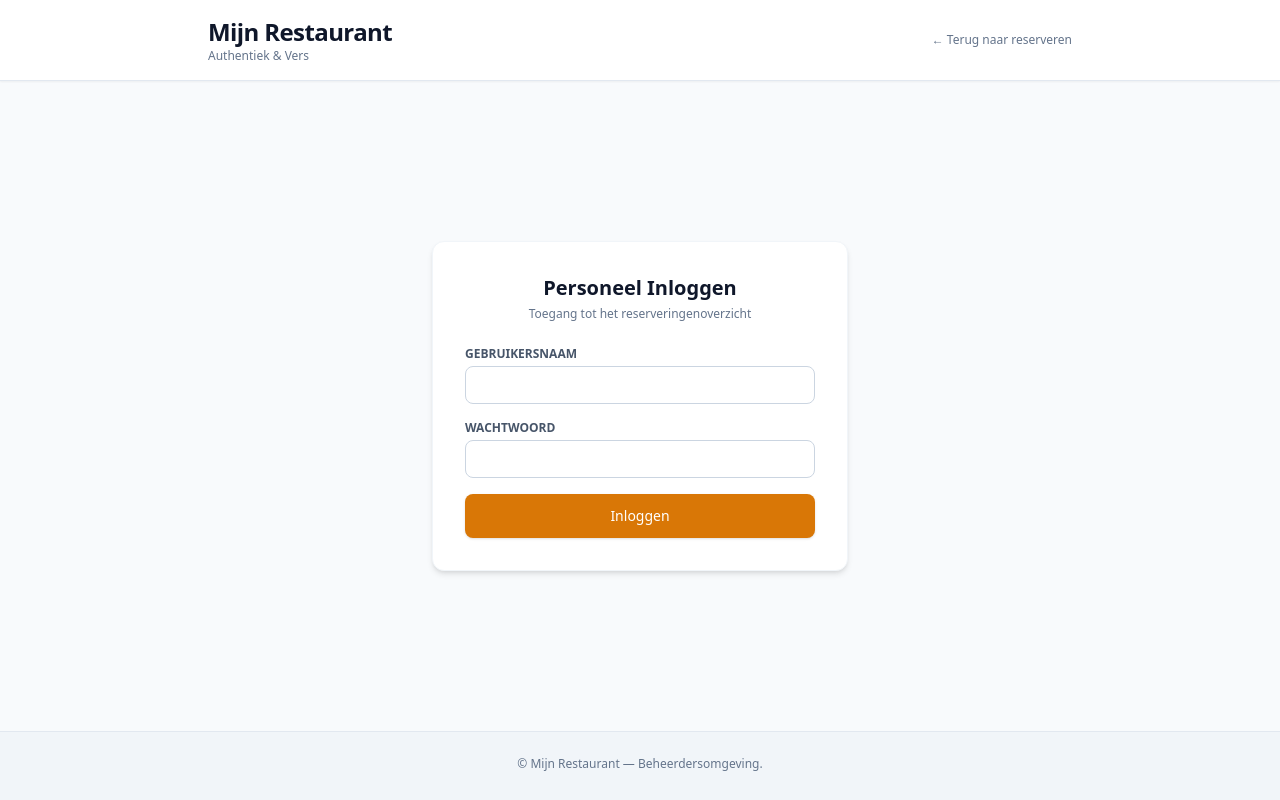
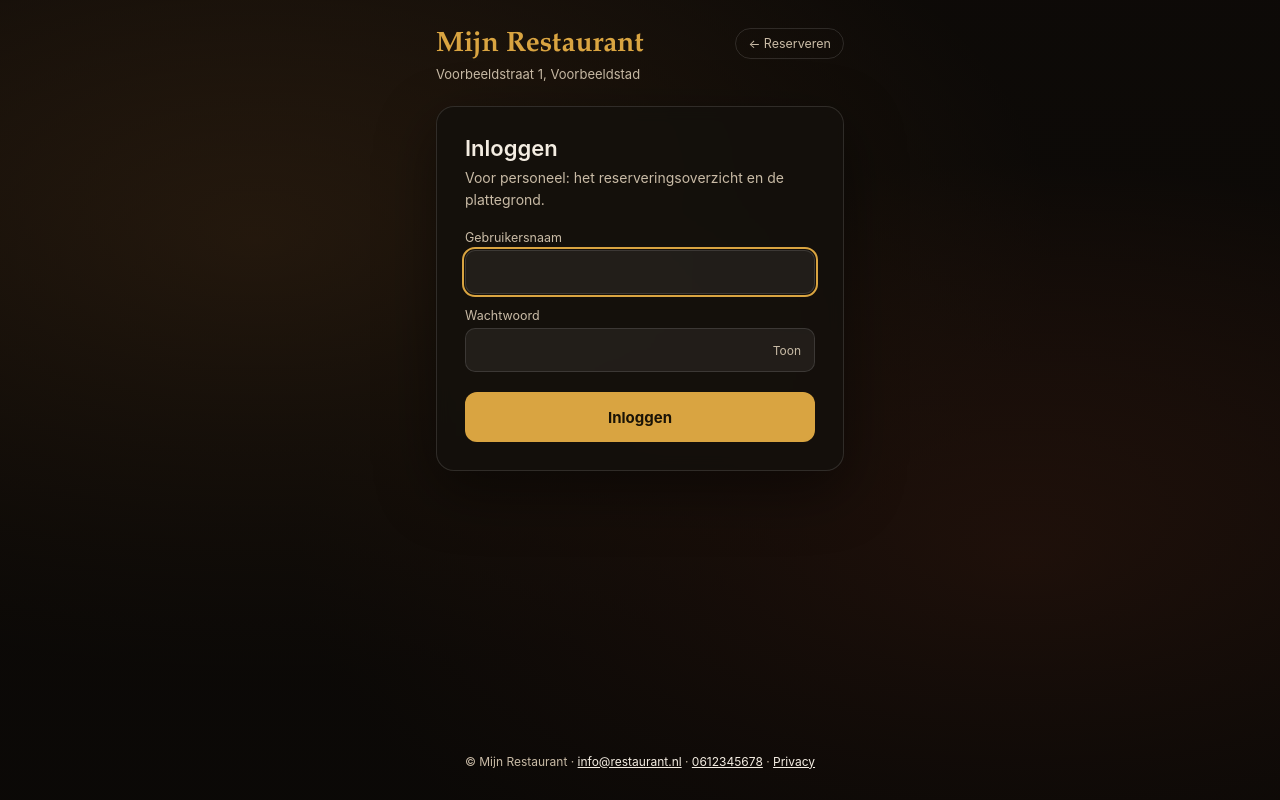
Before and after one commit to kevino-pro/Ressystem, a Flask app: page /login in a window 1280 px wide. Run offline with Flask 3, Linux system fonts and the light colour scheme; some libraries are stand-ins or nearby versions.

Commit message:
Huisstijl per restaurant, nieuwe layout en inlogpagina

```diff
--- a/app/__init__.py
+++ b/app/__init__.py
@@ -18,6 +18,7 @@ from app.services.email_service import stuur_bevestigingsmail_sync
 from app.reserveringsregels import laad_regels
 from app.plattegrond import laad_plattegrond
 from app.privacy import laad_privacy
+from app.huisstijl import laad_huisstijl
 
 MIN_WACHTWOORD_LENGTE = 12
 
@@ -26,7 +27,7 @@ def create_app(config_class=Config):
     # basicConfig is een no-op als er al handlers staan, dus dubbel aanroepen is onschadelijk.
     logging.basicConfig(level=logging.INFO, format="%(asctime)s %(levelname)s %(name)s: %(message)s")
 
-    app = Flask(__name__, template_folder='../templates')
+    app = Flask(__name__, template_folder='../templates', static_folder='../static')
     app.config.from_object(config_class)
     if not app.config.get('SECRET_KEY'):
         raise RuntimeError("Configureer SECRET_KEY via de omgeving voordat de app start.")
@@ -45,6 +46,7 @@ def create_app(config_class=Config):
     app.config['PRIVACY'] = laad_privacy(regels_pad)  # None als het bestand geen [privacy] heeft
     if app.config.get('APP_ENV') == 'production' and app.config['PRIVACY'] is None:
         raise RuntimeError(f"APP_ENV=production maar {regels_pad.name} heeft geen [privacy]; de privacyverklaring is verplicht.")
+    app.config['HUISSTIJL'] = laad_huisstijl(regels_pad, app.static_folder)
 
     init_db_pool(app)
     app.teardown_appcontext(close_db)
@@ -52,6 +54,7 @@ def create_app(config_class=Config):
     if app.config.get('TRUSTED_PROXY_COUNT'):
         app.wsgi_app = ProxyFix(app.wsgi_app, x_for=app.config['TRUSTED_PROXY_COUNT'])
     app.jinja_env.globals['csrf_token'] = csrf_token
+    app.context_processor(lambda: {'huisstijl': app.config['HUISSTIJL']})
 
     from app.routes.web import web_bp
     from app.routes.api import api_bp
--- a/restaurants/voorbeeld.toml
+++ b/restaurants/voorbeeld.toml
@@ -33,3 +33,9 @@ verwerkers = [
     { naam = "Neon", doel = "opslag van de reserveringen (database)", locatie = "Europese Unie" },
     { naam = "Resend", doel = "versturen van de bevestigingsmail", locatie = "Verenigde Staten" },
 ]
+
+# Huisstijl (optioneel). Zonder deze sectie: goudkleurig accent en geen foto.
+[huisstijl]
+accentkleur = "#d9a441"                 # kleur van knoppen en gekozen tijden, als #rrggbb
+ondertitel = "Voorbeeldstraat 1, Voorbeeldstad"
+# achtergrond = "restaurants/voorbeeld/achtergrond.webp"   # pad binnen static/
--- a/restaurants/wpl.toml
+++ b/restaurants/wpl.toml
@@ -85,3 +85,9 @@ verwerkers = [
     { naam = "n8n", doel = "doorsturen van reserveringen die als bericht binnenkomen", locatie = "Europese Unie" },
     { naam = "Anthropic", doel = "omzetten van een bericht naar een reservering (alleen bij reserveren via een bericht)", locatie = "Verenigde Staten" },
 ]
+
+# Huisstijl van de website. De achtergrondfoto zet je in static/restaurants/wpl/ en noem je hier,
+# bijvoorbeeld achtergrond = "restaurants/wpl/achtergrond.webp". Zonder foto: een warme donkere gloed.
+[huisstijl]
+accentkleur = "#d9a441"
+ondertitel = "Schoolstraat 35, Den Haag"
--- /dev/null
+++ b/static/css/huisstijl.css
@@ -0,0 +1,214 @@
+/* Huisstijl voor alle pagina's. De accentkleur en de achtergrondfoto komen per restaurant uit
+   [huisstijl] in het restaurantbestand (zie templates/basis.html); de rest is voor elk restaurant gelijk. */
+:root {
+    --accent: #d9a441;
+    --accent-tekst: #1a1306;
+    --kaart: rgba(20, 16, 12, .88);
+    --lijn: rgba(255, 255, 255, .12);
+    --tekst: #f4ede2;
+    --zacht: #c9bba6;
+    --veld: rgba(255, 255, 255, .06);
+    --rood: #e57373;
+    --groen: #7bc47f;
+    --kop-font: "Iowan Old Style", "Palatino Linotype", Georgia, serif;
+}
+* { box-sizing: border-box; margin: 0; }
+body {
+    font-family: Inter, "Segoe UI", system-ui, -apple-system, sans-serif;
+    font-size: 14px; color: var(--tekst); background: #120d09;
+    min-height: 100vh; position: relative; display: flex; flex-direction: column;
+}
+body.personeel { background: #100c09; }
+a { color: var(--accent); }
+.verborgen, [hidden] { display: none !important; }
+
+/* Achtergrond: foto als die is ingesteld, anders een warme gloed. Altijd een donkere laag erover. */
+.foto {
+    position: absolute; inset: 0; overflow: hidden; z-index: 0;
+    background:
+        radial-gradient(ellipse at 20% 30%, #5a3a1c 0%, transparent 55%),
+        radial-gradient(ellipse at 80% 70%, #6b2f1a 0%, transparent 50%),
+        #120d09;
+    background-size: cover; background-position: center;
+}
+.foto::after { content: ""; position: absolute; inset: 0; background: linear-gradient(180deg, rgba(10, 8, 6, .6), rgba(10, 8, 6, .88)); }
+
+.wrap { position: relative; z-index: 1; width: 100%; max-width: 620px; margin: 0 auto; padding: 28px 16px 40px; flex: 1; }
+.wrap.smal { max-width: 440px; }
+.wrap.breed { max-width: 1180px; padding-top: 20px; }
+
+/* Kop en voet */
+header.top { display: flex; justify-content: space-between; align-items: flex-start; gap: 12px; margin-bottom: 24px; }
+.logo { text-decoration: none; }
+.logo h1 { font-family: var(--kop-font); font-size: 28px; font-weight: 700; color: var(--accent); }
+.logo p { font-size: 13px; color: var(--zacht); margin-top: 4px; }
+footer.voet { position: relative; z-index: 1; text-align: center; font-size: 12px; color: var(--zacht); padding: 0 16px 28px; line-height: 1.7; }
+footer.voet a { color: var(--tekst); }
+nav.staf { display: flex; justify-content: space-between; align-items: center; gap: 12px; flex-wrap: wrap;
+           padding-bottom: 18px; border-bottom: 1px solid var(--lijn); margin-bottom: 22px; }
+nav.staf .logo h1 { font-size: 21px; }
+.tabs { display: flex; gap: 8px; flex-wrap: wrap; align-items: center; }
+.tabs form { display: inline; }
+
+/* Bouwstenen */
+.kaart { background: var(--kaart); border: 1px solid var(--lijn); border-radius: 18px; padding: 28px;
+         backdrop-filter: blur(8px); box-shadow: 0 20px 60px rgba(0, 0, 0, .45); }
+h2 { font-size: 22px; font-weight: 600; }
+h3 { font-size: 16px; font-weight: 600; }
+.sub { color: var(--zacht); margin-top: 6px; line-height: 1.55; }
+.klein { font-size: 12.5px; color: var(--zacht); line-height: 1.6; }
+.pil { display: inline-flex; align-items: center; gap: 4px; font: inherit; font-size: 12.5px; color: var(--zacht);
+       text-decoration: none; border: 1px solid var(--lijn); padding: 7px 12px; border-radius: 999px;
+       background: transparent; cursor: pointer; white-space: nowrap; }
+.pil:hover { color: var(--tekst); border-color: rgba(255, 255, 255, .3); }
+.pil.aan { color: var(--accent-tekst); background: var(--accent); border-color: var(--accent); font-weight: 600; }
+.knop { display: flex; align-items: center; justify-content: center; width: 100%; min-height: 50px; padding: 0 16px;
+        border: 0; border-radius: 12px; background: var(--accent); color: var(--accent-tekst);
+        font: inherit; font-size: 15px; font-weight: 700; text-decoration: none; cursor: pointer; }
+.knop:hover { filter: brightness(1.07); }
+.knop:disabled { opacity: .5; cursor: default; }
+.knop.rand { background: transparent; border: 1px solid var(--lijn); color: var(--tekst); font-weight: 500; }
+.knop.rood { background: #c0473f; color: #fff; }
+.knop.klein { min-height: 42px; font-size: 14px; }
+.knoppen { display: grid; grid-template-columns: 1fr 1fr; gap: 10px; }
+
+/* Formulieren */
+.veld { margin-bottom: 14px; }
+label { display: block; font-size: 12.5px; color: var(--zacht); margin-bottom: 5px; }
+input[type=text], input[type=email], input[type=tel], input[type=password], input[type=date], input[type=search] {
+    width: 100%; height: 44px; border-radius: 10px; border: 1px solid var(--lijn); background: var(--veld);
+    padding: 0 12px; font: inherit; font-size: 14px; color: var(--tekst); color-scheme: dark; }
+input::placeholder { color: #8f8676; }
+input:focus { outline: 2px solid var(--accent); outline-offset: 1px; }
+.twee { display: grid; grid-template-columns: 1fr 1fr; gap: 12px; }
+.akkoord { display: flex; gap: 10px; align-items: flex-start; font-size: 12.5px; color: var(--zacht); margin: 4px 0 16px; cursor: pointer; }
+.akkoord input { width: 18px; height: 18px; margin-top: 1px; accent-color: var(--accent); flex: none; }
+.melding { border-radius: 10px; padding: 10px 12px; font-size: 13px; margin: 16px 0; }
+.melding.fout { background: rgba(229, 115, 115, .12); border: 1px solid rgba(229, 115, 115, .45); color: #f2b8b8; }
+.melding.ok { background: rgba(123, 196, 127, .12); border: 1px solid rgba(123, 196, 127, .45); color: #bfe3c1; }
+.wachtwoord { position: relative; }
+.wachtwoord button { position: absolute; right: 8px; top: 8px; height: 28px; border: 0; background: transparent; color: var(--zacht); font: inherit; font-size: 12px; cursor: pointer; }
+
+/* Gegevensrijen (bevestiging, annuleren) */
+.details { border: 1px solid var(--lijn); border-radius: 14px; padding: 4px 18px; margin: 22px 0; }
+.details.goud { background: rgba(217, 164, 65, .08); border-color: rgba(217, 164, 65, .3); }
+.rij { display: flex; justify-content: space-between; gap: 12px; padding: 11px 0; border-bottom: 1px solid var(--lijn); }
+.rij:last-child { border-bottom: 0; }
+.rij span:first-child { color: var(--zacht); }
+.rij b { font-weight: 600; text-align: right; }
+.vink { width: 58px; height: 58px; border-radius: 50%; background: rgba(123, 196, 127, .15); border: 1px solid rgba(123, 196, 127, .5);
+        display: grid; place-items: center; color: var(--groen); font-size: 28px; margin-bottom: 16px; }
+
+/* Reserveringsformulier */
+.info { display: flex; gap: 16px; flex-wrap: wrap; font-size: 12.5px; color: var(--zacht); margin: 8px 0 22px; }
+.info b { color: var(--tekst); font-weight: 600; }
+.stap { margin-bottom: 22px; border: 0; padding: 0; }
+.stap legend, .stap h3 { font-size: 13px; font-weight: 600; display: flex; align-items: center; gap: 8px; margin-bottom: 10px; padding: 0; }
+.stap .nr { width: 22px; height: 22px; border-radius: 50%; background: var(--accent); color: var(--accent-tekst);
+            display: grid; place-items: center; font-size: 12px; font-weight: 700; flex: none; }
+.keuzes { display: grid; gap: 8px; }
+.keuzes.personen { grid-template-columns: repeat(8, minmax(0, 56px)); }
+.keuzes.dagen { grid-template-columns: repeat(7, 1fr); }
+.keuzes.tijden { grid-template-columns: repeat(4, 1fr); margin-bottom: 10px; }
+.keuze { min-height: 44px; border-radius: 10px; border: 1px solid var(--lijn); background: var(--veld); color: var(--tekst);
+         font: inherit; font-size: 14.5px; font-weight: 500; cursor: pointer; display: flex; flex-direction: column;
+         align-items: center; justify-content: center; line-height: 1.25; padding: 4px 2px; }
+.keuze:hover:not(:disabled) { border-color: rgba(255, 255, 255, .35); }
+.keuze small { font-size: 10.5px; color: var(--zacht); font-weight: 400; }
+.keuze b { font-size: 17px; }
+.keuze[aria-pressed=true] { background: var(--accent); border-color: var(--accent); color: var(--accent-tekst); font-weight: 700; }
+.keuze[aria-pressed=true] small { color: var(--accent-tekst); }
+.keuze:disabled { opacity: .38; cursor: default; }
+.keuze.bijna { border-color: rgba(217, 164, 65, .6); }
+.keuze.bijna small { color: var(--accent); }
+.groep { font-size: 11.5px; color: var(--zacht); margin: 4px 0 8px; text-transform: uppercase; letter-spacing: .6px; }
+.leeg { color: var(--zacht); font-size: 13px; padding: 10px 0; }
+.samenvatting { background: rgba(217, 164, 65, .1); border: 1px solid rgba(217, 164, 65, .35); border-radius: 12px;
+                padding: 12px 14px; margin-bottom: 12px; font-size: 14px; }
+.samenvatting small { display: block; color: var(--zacht); font-size: 12px; margin-top: 2px; }
+
+/* Privacy */
+.tekst h3 { margin: 28px 0 8px; }
+.tekst p, .tekst li { line-height: 1.7; color: #e3d9c9; }
+.tekst ul { padding-left: 18px; }
+.verwerkers { width: 100%; border-collapse: collapse; font-size: 13.5px; margin-top: 8px; }
+.verwerkers th { text-align: left; color: var(--zacht); font-weight: 500; font-size: 12px; padding: 8px 8px 8px 0; border-bottom: 1px solid var(--lijn); }
+.verwerkers td { padding: 11px 8px 11px 0; border-bottom: 1px solid var(--lijn); vertical-align: top; }
+
+/* Personeel: overzicht */
+.dagnav { display: flex; align-items: center; gap: 10px; flex-wrap: wrap; margin-bottom: 18px; }
+.dagnav h2 { font-size: 24px; margin-right: 8px; }
+.dagnav form { display: flex; gap: 8px; align-items: center; }
+.dagnav input[type=date] { height: 34px; width: auto; border-radius: 999px; font-size: 12.5px; }
+.tellers { display: grid; grid-template-columns: repeat(4, 1fr); gap: 12px; margin-bottom: 22px; }
+.teller { background: var(--kaart); border: 1px solid var(--lijn); border-radius: 14px; padding: 14px 16px; }
+.teller small { color: var(--zacht); font-size: 12px; }
+.teller b { display: block; font-size: 24px; margin-top: 4px; }
+.teller.let b { color: var(--accent); }
+.balk { height: 6px; border-radius: 3px; background: var(--veld); margin-top: 8px; overflow: hidden; }
+.balk i { display: block; height: 100%; background: var(--accent); }
+.lijst { background: var(--kaart); border: 1px solid var(--lijn); border-radius: 16px; padding: 6px 18px 10px; }
+.tijdkop { display: flex; align-items: baseline; gap: 12px; padding: 16px 0 8px; border-bottom: 1px solid var(--lijn); }
+.tijdkop b { font-size: 18px; color: var(--accent); }
+.tijdkop span { color: var(--zacht); font-size: 12.5px; }
+.res { display: grid; grid-template-columns: 44px 1fr 160px auto; gap: 14px; align-items: center; padding: 12px 0; border-bottom: 1px solid rgba(255, 255, 255, .06); }
+.res:last-child { border-bottom: 0; }
+.aantal { width: 40px; height: 40px; border-radius: 10px; background: var(--veld); border: 1px solid var(--lijn); display: grid; place-items: center; font-weight: 700; font-size: 16px; }
+.wie b { font-weight: 600; font-size: 15px; }
+.wie small { display: block; color: var(--zacht); font-size: 12.5px; margin-top: 3px; }
+.wie small a { color: var(--zacht); }
+.label { margin-left: 8px; font-size: 11px; color: var(--zacht); border: 1px solid var(--lijn); border-radius: 999px; padding: 2px 8px; }
+.tafel { font-size: 13px; font-weight: 600; }
+.tafel.leeg { color: var(--accent); font-weight: 500; text-decoration: none; border: 1px dashed rgba(217, 164, 65, .6); border-radius: 8px; padding: 6px 10px; justify-self: start; }
+.acties { display: flex; gap: 6px; align-items: center; }
+.acties > a, .acties summary { font-size: 12px; color: var(--zacht); border: 1px solid var(--lijn); border-radius: 8px; padding: 6px 10px; text-decoration: none; cursor: pointer; list-style: none; }
+.acties summary::-webkit-details-marker { display: none; }
+.acties details { position: relative; }
+.acties details[open] .menu { display: block; }
+.menu { display: none; position: absolute; right: 0; top: 36px; z-index: 5; background: #1d1813; border: 1px solid var(--lijn); border-radius: 10px; padding: 6px; min-width: 180px; }
+.menu button { width: 100%; text-align: left; background: transparent; border: 0; color: var(--rood); font: inherit; font-size: 13px; padding: 8px 10px; border-radius: 6px; cursor: pointer; }
+.menu button:hover { background: rgba(229, 115, 115, .1); }
+
+/* Personeel: plattegrond */
+.tijdbalk { display: flex; gap: 6px; flex-wrap: wrap; align-items: center; margin-bottom: 20px; }
+.tijdbalk > small { color: var(--zacht); margin-right: 6px; }
+.tijdbalk .pil { padding: 6px 11px; }
+.tijdbalk .nu { border-color: var(--groen); color: var(--groen); }
+.indeling { display: grid; grid-template-columns: 1fr 330px; gap: 18px; align-items: start; }
+.paneel { background: var(--kaart); border: 1px solid var(--lijn); border-radius: 16px; padding: 18px; }
+.vloer { overflow-x: auto; }
+.vloer svg { width: 100%; min-width: 640px; display: block; }
+.vloer .tafel { cursor: pointer; }
+.legenda { display: flex; gap: 16px; flex-wrap: wrap; margin-top: 14px; font-size: 12px; color: var(--zacht); align-items: center; }
+.legenda i { display: inline-block; width: 14px; height: 14px; border-radius: 4px; vertical-align: -2px; margin-right: 6px; border: 1.5px solid rgba(255, 255, 255, .25); }
+.legenda .bezet { background: rgba(217, 164, 65, .22); border-color: var(--accent); }
+.legenda .straks { border: 1.5px dashed var(--accent); }
+.legenda .keuze-kleur { background: var(--groen); border-color: var(--groen); }
+.legenda span:last-child { margin-left: auto; }
+.paneel .kop { font-size: 11.5px; letter-spacing: .6px; text-transform: uppercase; color: var(--zacht); margin: 16px 0 6px; }
+.reservering { display: grid; grid-template-columns: 1fr auto; gap: 2px 8px; padding: 10px 12px; border-radius: 10px; border: 1px solid transparent; margin-bottom: 4px; cursor: pointer; list-style: none; }
+.reservering:hover { border-color: var(--lijn); }
+.reservering b { font-size: 13.5px; font-weight: 600; }
+.reservering small { color: var(--zacht); font-size: 12px; }
+.reservering .p { font-size: 12.5px; color: var(--zacht); text-align: right; }
+.reservering.nu-aan-tafel { background: rgba(217, 164, 65, .08); }
+.reservering.actief { border-color: var(--groen); background: rgba(123, 196, 127, .08); }
+.reservering.zonder-tafel small { color: var(--accent); }
+#reserveringen { padding: 0; }
+
+@media (max-width: 700px) {
+    .tellers { grid-template-columns: 1fr 1fr; }
+    .res { grid-template-columns: 40px 1fr; row-gap: 8px; }
+    .res .tafel, .res .acties { grid-column: 2; }
+    .dagnav h2 { width: 100%; }
+    .indeling { grid-template-columns: 1fr; }
+}
+@media (max-width: 480px) {
+    .kaart { padding: 18px; }
+    .logo h1 { font-size: 24px; }
+    .twee { grid-template-columns: 1fr; }
+    .keuzes.personen { grid-template-columns: repeat(8, 1fr); gap: 5px; }
+    .keuzes.dagen { gap: 5px; }
+    .keuzes.tijden { gap: 6px; }
+    .keuze b { font-size: 15px; }
+}
--- /dev/null
+++ b/templates/basis.html
@@ -0,0 +1,39 @@
+<!DOCTYPE html>
+<html lang="nl">
+<head>
+    <meta charset="UTF-8">
+    <meta name="viewport" content="width=device-width, initial-scale=1.0">
+    <title>{% block titel %}{{ config.RESTAURANT_NAAM }}{% endblock %}</title>
+    <meta name="csrf-token" content="{{ csrf_token() }}">
+    <link rel="stylesheet" href="{{ url_for('static', filename='css/huisstijl.css') }}">
+    {# Alleen gevalideerde waarden uit [huisstijl]: een #rrggbb-kleur en een pad binnen static/. #}
+    <style>
+        :root { --accent: {{ huisstijl.accentkleur }}; --accent-tekst: {{ huisstijl.accent_tekst }}; }
+        {% if huisstijl.achtergrond %}.foto { background-image: url("{{ url_for('static', filename=huisstijl.achtergrond) }}"); }{% endif %}
+    </style>
+</head>
+<body class="{% block body_klasse %}gast{% endblock %}">
+{% block pagina %}
+<div class="foto" aria-hidden="true"></div>
+<div class="wrap {% block wrap_klasse %}{% endblock %}">
+    <header class="top">
+        <a class="logo" href="/">
+            <h1>{{ config.RESTAURANT_NAAM }}</h1>
+            {% if huisstijl.ondertitel %}<p>{{ huisstijl.ondertitel }}</p>{% endif %}
+        </a>
+        {% block kop_rechts %}{% endblock %}
+    </header>
+    <main>
+        {% block inhoud %}{% endblock %}
+    </main>
+</div>
+<footer class="voet">
+    &copy; {{ config.RESTAURANT_NAAM }}
+    · <a href="mailto:{{ config.RESTAURANT_EMAIL }}">{{ config.RESTAURANT_EMAIL }}</a>
+    · <a href="tel:{{ config.RESTAURANT_TELEFOON }}">{{ config.RESTAURANT_TELEFOON }}</a>
+    · <a href="/privacy">Privacy</a>
+</footer>
+{% endblock %}
+{% block scripts %}{% endblock %}
+</body>
+</html>
--- a/templates/login.html
+++ b/templates/login.html
@@ -1,57 +1,41 @@
-{% extends "base.html" %}
-{% block content %}
-<!-- NAVBAR -->
-<header class="bg-white shadow-sm border-b border-slate-200">
-    <div class="max-w-4xl mx-auto px-4 py-4 flex justify-between items-center">
-        <div>
-            <h1 class="text-2xl font-bold text-slate-900 tracking-tight">{{ config.RESTAURANT_NAAM }}</h1>
-            <p class="text-xs text-slate-500 font-medium">{{ config.RESTAURANT_TAGLINE }}</p>
-        </div>
-        <a href="/" class="text-xs text-slate-500 hover:text-slate-700 transition">← Terug naar reserveren</a>
-    </div>
-</header>
+{% extends "basis.html" %}
+{% block titel %}Inloggen · {{ config.RESTAURANT_NAAM }}{% endblock %}
+{% block wrap_klasse %}smal{% endblock %}
+{% block kop_rechts %}<a class="pil" href="/">← Reserveren</a>{% endblock %}
+{% block inhoud %}
+<div class="kaart">
+    <h2>Inloggen</h2>
+    <p class="sub">Voor personeel: het reserveringsoverzicht en de plattegrond.</p>
 
-<!-- MAIN CONTENT / LOGIN CARD -->
-<main class="max-w-md mx-auto px-4 py-12 w-full flex-grow flex items-center justify-center">
-    <div class="bg-white p-8 rounded-xl shadow-md border border-slate-100 w-full">
-        <div class="text-center mb-6">
-            <h2 class="text-xl font-bold text-slate-900">Personeel Inloggen</h2>
-            <p class="text-xs text-slate-500 mt-1">Toegang tot het reserveringenoverzicht</p>
-        </div>
-
-        <!-- FOUTMELDING BOX -->
     {% if foutmelding %}
-        <div class="p-3 mb-4 rounded-lg text-xs font-medium bg-red-50 text-red-700 border border-red-200 text-center">
-            {{ foutmelding }}
-        </div>
+    <div class="melding fout" role="alert">{{ foutmelding }}</div>
     {% endif %}
 
-        <form method="POST" action="/login" class="space-y-4">
+    <form method="POST" action="/login" style="margin-top: 20px">
         <input type="hidden" name="csrf_token" value="{{ csrf_token() }}">
-            <div>
-                <label for="gebruikersnaam"
-                    class="block text-xs font-semibold text-slate-600 uppercase mb-1">Gebruikersnaam</label>
+        <div class="veld">
+            <label for="gebruikersnaam">Gebruikersnaam</label>
             <input type="text" id="gebruikersnaam" name="gebruikersnaam" required autocomplete="username"
-                    class="w-full px-3 py-2 border border-slate-300 rounded-lg text-sm focus:outline-none focus:ring-2 focus:ring-slate-400">
+                   autocapitalize="none" spellcheck="false" autofocus>
         </div>
-
-            <div>
-                <label for="wachtwoord"
-                    class="block text-xs font-semibold text-slate-600 uppercase mb-1">Wachtwoord</label>
-                <input type="password" id="wachtwoord" name="wachtwoord" required autocomplete="current-password"
-                    class="w-full px-3 py-2 border border-slate-300 rounded-lg text-sm focus:outline-none focus:ring-2 focus:ring-slate-400">
+        <div class="veld">
+            <label for="wachtwoord">Wachtwoord</label>
+            <div class="wachtwoord">
+                <input type="password" id="wachtwoord" name="wachtwoord" required autocomplete="current-password">
+                <button type="button" id="toon" aria-controls="wachtwoord">Toon</button>
             </div>
-
-            <button type="submit"
-                class="w-full py-3 px-4 bg-brand text-white font-medium text-sm rounded-lg shadow hover:opacity-90 transition duration-150 ease-in-out mt-2">
-                Inloggen
-            </button>
+        </div>
+        <button type="submit" class="knop" style="margin-top: 20px">Inloggen</button>
     </form>
 </div>
-</main>
-
-<!-- FOOTER -->
-<footer class="bg-slate-100 border-t border-slate-200 py-6 text-center text-xs text-slate-500">
-    <p class="mb-1">&copy; {{ config.RESTAURANT_NAAM }} — Beheerdersomgeving.</p>
-</footer>
 {% endblock %}
+{% block scripts %}
+<script>
+    document.getElementById('toon').addEventListener('click', function () {
+        const veld = document.getElementById('wachtwoord');
+        const zichtbaar = veld.type === 'text';
+        veld.type = zichtbaar ? 'password' : 'text';
+        this.textContent = zichtbaar ? 'Toon' : 'Verberg';
+    });
+</script>
+{% endblock %}
```
Also changed, not shown: app/huisstijl.py (added, +42 -0 lines), templates/personeel.html (added, +24 -0 lines), tests/test_huisstijl.py (added, +121 -0 lines). Lines whose indentation alone changed are shown as unchanged.
